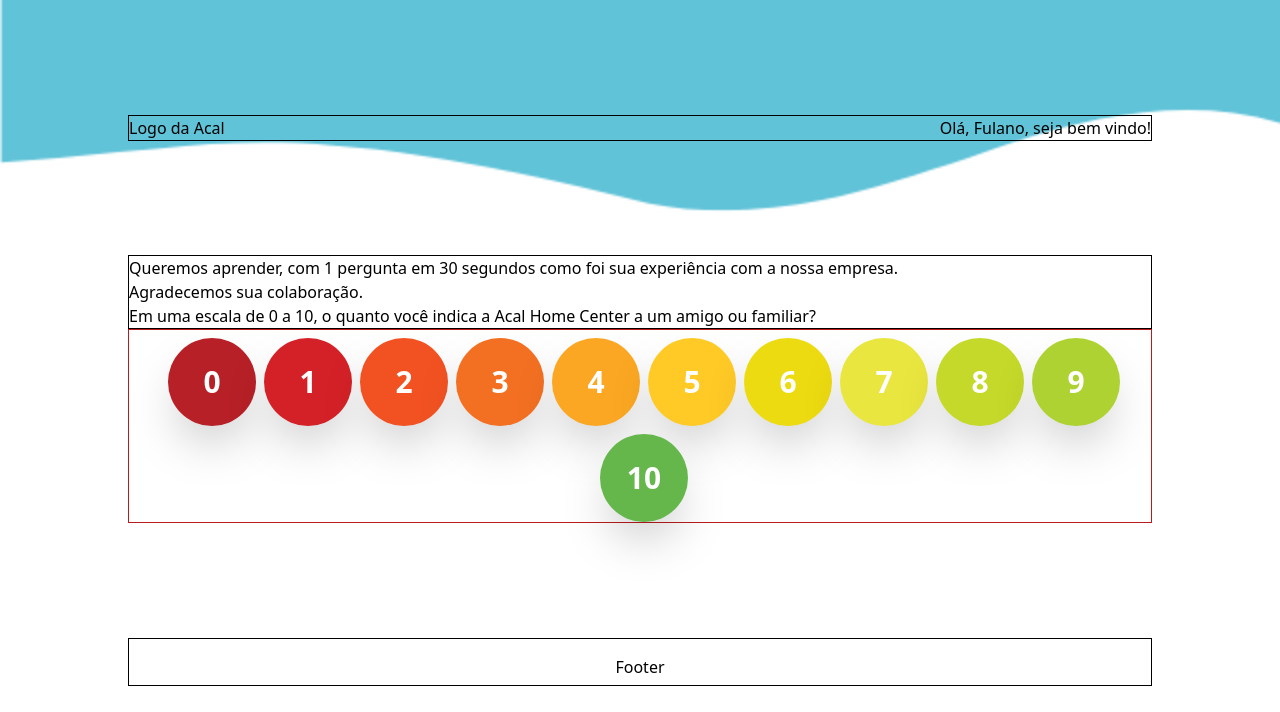
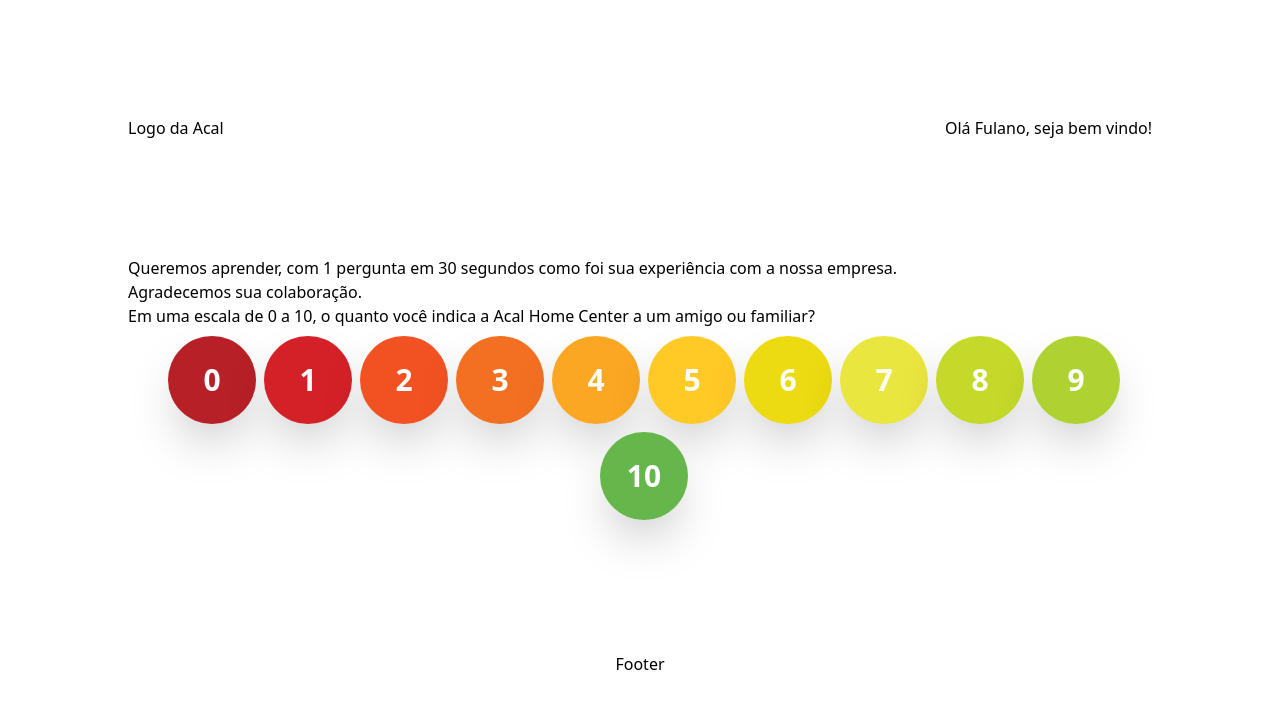
Before and after one commit to acal-rafael/nps-front, a React (Vite) app: page /1 in a window 1280 px wide. Shown: the top 712 px of the page. Built offline with nearby package versions, Linux system fonts and the light colour scheme.

Commit message:
adjust code

```diff
--- a/src/components/Body/index.tsx
+++ b/src/components/Body/index.tsx
@@ -1,8 +1,8 @@
 import React from 'react';
-import Lottie from 'react-lottie';
 
 import { Footer } from '../Footer';
 import { Header } from '../Header';
+import { Circle } from '../../pages/Teste/Circle';
 
 interface IBodyProps {
   children: React.ReactNode;
@@ -11,15 +11,37 @@
 export const Body = ({ children }: IBodyProps) => {
 
   return <div
+    style={{
+
+      //background: `linear-gradient(160deg, #0096D5, #ffffff, #ffffff, #ffffff, #0096D5)`,
+
+    }}
+
     className='
         flex
         flex-col
         h-screen
+        relative
 
-        bg-waves-top
-        bg-cover
-        bg-no-repeat
-        bg-center
+        //bg-waves-top
+        //bg-cover
+        //bg-no-repeat
+        //bg-center
+
+        //bg-gradient-to-tr
+        //from-[#0096D5]
+        //via-[#FFFFF]
+        //to-[#0096D5]
+
+        //bg-gradient-to-tr
+        //from-sky-400
+        //via-white
+        //to-sky-400
+
+        //bg-gradient-to-t
+        //from-sky-400
+        //via-white
+        //to-sky-400
       '
   >
     <Header />
@@ -33,4 +55,5 @@
     </div>
     <Footer />
   </div>
+
 }
--- a/src/components/Footer/index.tsx
+++ b/src/components/Footer/index.tsx
@@ -14,8 +14,8 @@
       justify-center
       content-center
 
-      border-black
-      border-[1px]
+      //border-black
+      //border-[1px]
       '
     >
 
--- a/src/components/Header/index.tsx
+++ b/src/components/Header/index.tsx
@@ -5,7 +5,10 @@
   let cliente = "Fulano"
 
   return (
+
     <div
+
+
       className='
         w-[80%]
         m-auto
@@ -14,8 +17,8 @@
         flex-row
         justify-between
 
-        border-black
-        border-[1px]
+        //border-black
+        //border-[1px]
 
         //bg-waves-top
         //bg-cover
@@ -25,7 +28,7 @@
       '
     >
       <p>Logo da Acal</p>
-      <p>Olá, {cliente}, seja bem vindo!</p>
+      <p>Olá {cliente}, seja bem vindo!</p>
     </div>
   )
 }
--- a/src/pages/Congratulation/index.tsx
+++ b/src/pages/Congratulation/index.tsx
@@ -6,7 +6,7 @@
   return <>
     {setTimeout(() => {
       window.location.href = "https://google.com"
-    }, [5000])}
+    }, 5000)}
     <img src={congratulation} width={400} height={400} />
   </>
 }
--- a/src/pages/Feedback/index.tsx
+++ b/src/pages/Feedback/index.tsx
@@ -2,6 +2,15 @@
 import { useLocation, useNavigate } from 'react-router-dom'
 
 export const Feedback = () => {
+
+  const location = useLocation();
+  const navigate = useNavigate();
+
+  const state = location.state;
+
+
+
+
   return (
     <div>Feedback</div>
   )
--- a/src/pages/Home/index.tsx
+++ b/src/pages/Home/index.tsx
@@ -44,8 +44,8 @@
               w-[80%]
                 flex flex-row flex-wrap
                 //justify-center //content-center
-                border-black
-                border-[1px]
+                //border-black
+                //border-[1px]
               '
           >
             <Content />
@@ -57,8 +57,8 @@
                 flex flex-row flex-wrap
                 justify-center content-center
 
-                border-red-700
-                border-[1px]
+                //border-red-700
+                //border-[1px]
               '
           >
             {cores.map((cor: string, index: number) =>
--- a/src/router/index.tsx
+++ b/src/router/index.tsx
@@ -2,9 +2,12 @@
 import { Routes, Route } from 'react-router-dom'
 
 import { Body } from '../components/Body'
+
 import { Home } from '../pages/Home'
 import { Feedback } from '../pages/Feedback'
 import { Congratulation } from '../pages/Congratulation'
+import { DivCircleInto } from '../pages/Teste/DivCircleInto'
+import { Teste } from '../pages/Teste'
 
 export const Router = () => {
 
@@ -25,6 +28,11 @@
       </Body>}
       />
 
+      {/* Routes of the test UI */}
+      <Route path='/teste' element={<Teste />} />
+      <Route path='/div-circle-into' element={<DivCircleInto />} />
+
+      {/* Route of the page not found */}
       <Route path='/*' element={<Body>
         <h2>Pagina nao encontrada</h2>
       </Body>}
```
Also changed, not shown: src/components/Content/index.tsx (+6 -6 lines).
